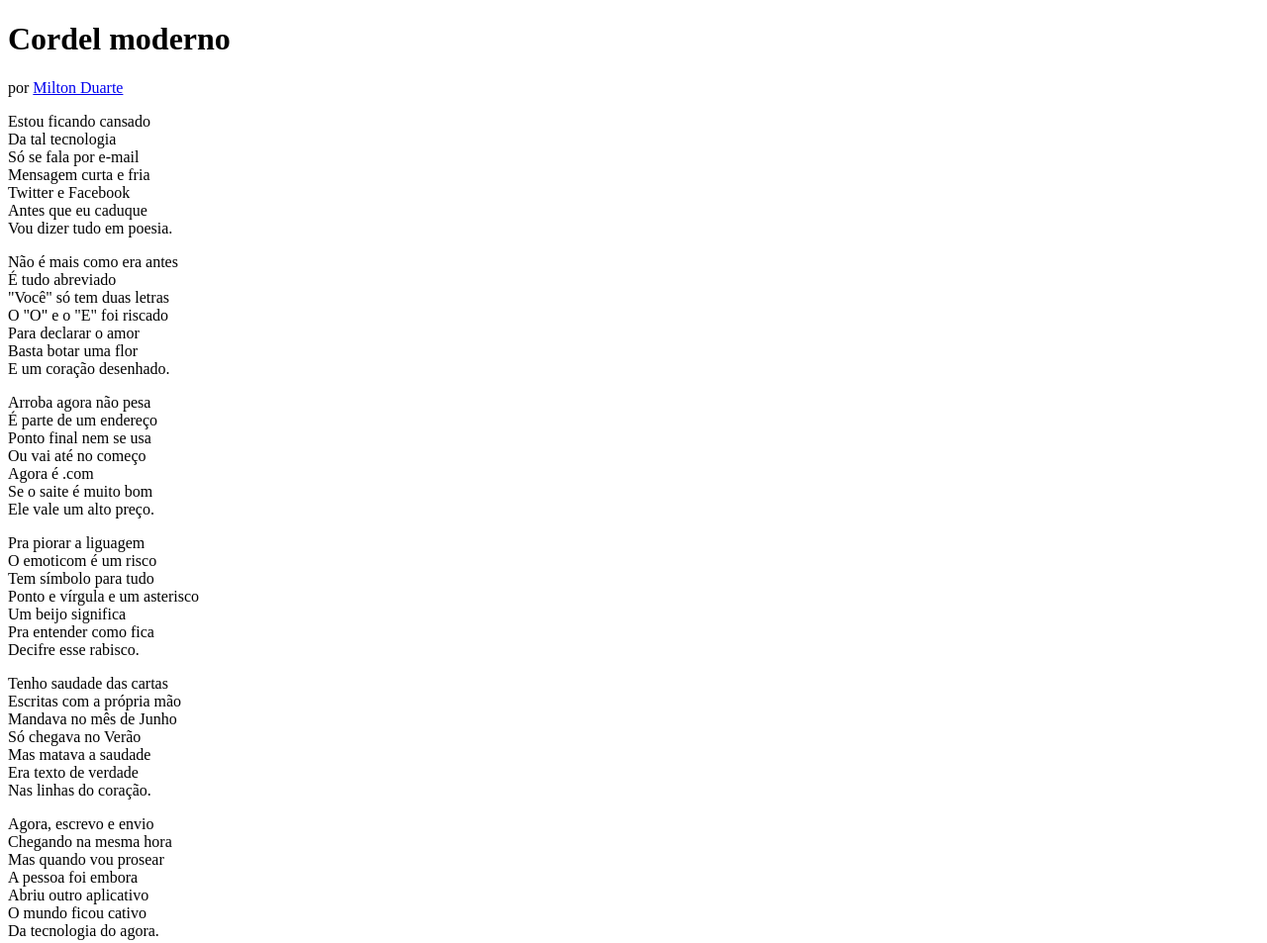
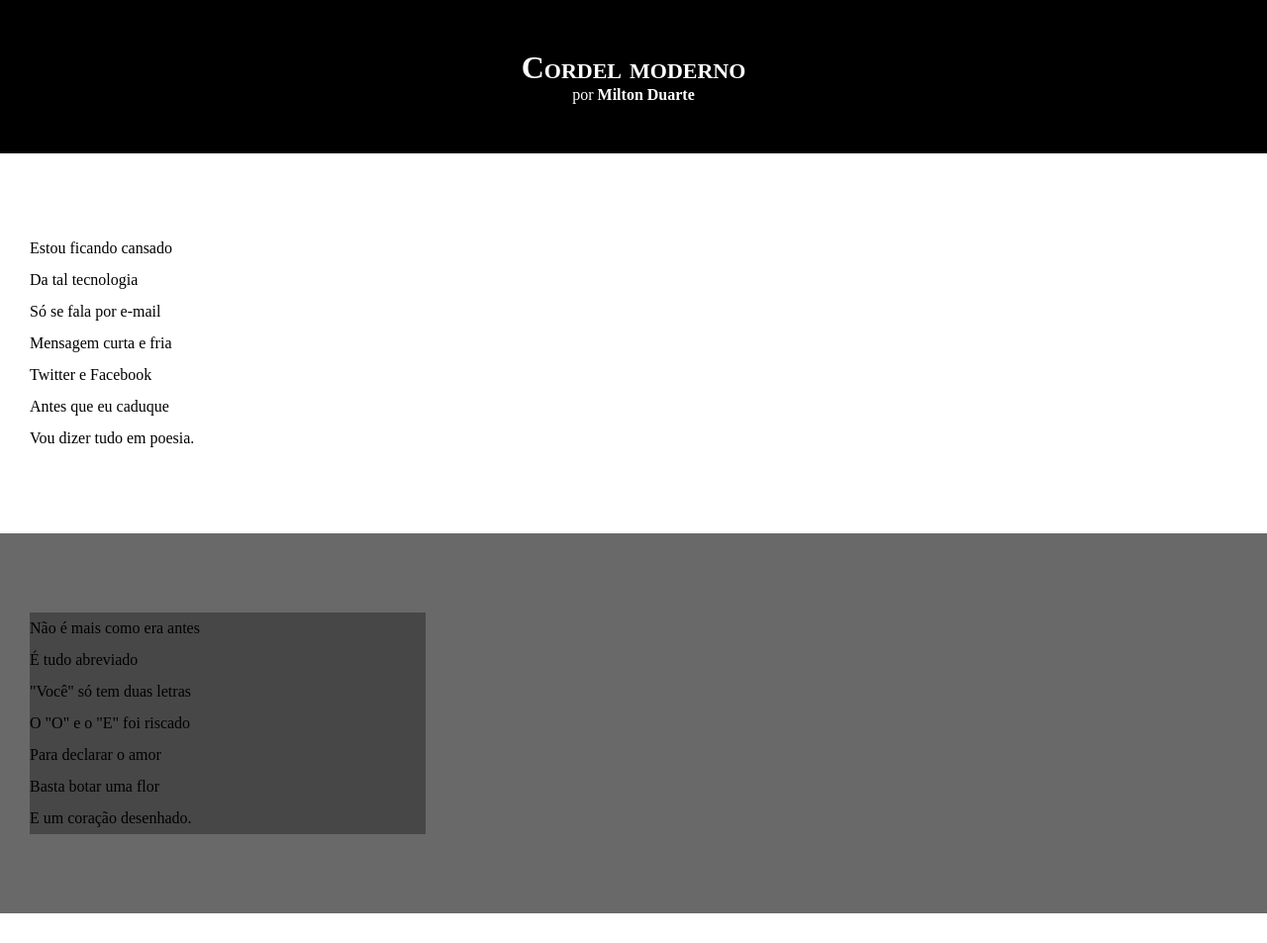
Before and after one commit to flavitoss/projeto-cordel, a plain HTML site: page index.html in a window 1280 px wide. Shown: the top 953 px of the page at 99% size. Drawn offline with Linux system fonts and the light colour scheme.

Commit message:
projeto atualizado

```diff
--- /dev/null
+++ b/estilos/style.css
@@ -0,0 +1,54 @@
+@charset "UTF-8";
+
+*{
+    margin: 0px;
+    padding: 0px;
+}
+html, body{
+    min-height: 100vh;
+    background-color: darkgrey;
+}
+header{
+    background-color: black;
+    color: white;
+    text-align: center;
+
+}
+header > h1{
+    padding-top: 50px;
+    font-variant: small-caps;
+
+}
+header > p{
+    padding-bottom: 50px;
+}
+a{
+    color: white;
+    text-decoration: none;
+    font-weight: bolder;
+}
+a:hover{
+    text-decoration: underline;
+}
+section{
+    padding-top: 10vh;
+    padding-bottom: 10vh;
+    line-height: 2em;
+    padding-left: 30px;
+
+}
+section.standard{
+    background-color: white;
+    color: black;
+}
+section.special{
+    background-color: rgba(53, 52, 52, 0.541);
+}
+section.special > p{
+    background-color: rgba(0, 0, 0, 0.329);
+    width: 400px;
+}
+footer{background-color: black;
+color: white;
+text-align: center;
+padding: 10px;}
--- a/index.html
+++ b/index.html
@@ -4,6 +4,7 @@
     <meta charset="UTF-8">
     <meta http-equiv="X-UA-Compatible" content="IE=edge">
     <meta name="viewport" content="width=device-width, initial-scale=1.0">
+    <link rel="stylesheet" href="estilos/style.css">
     <title>Cordel moderno</title>
 </head>
 <body>
@@ -12,7 +13,7 @@
         <p>por <a href=" https://www.recantodasletras.com.br/poesias/3186743" target="_blank" rel="external">Milton Duarte</a></p>
 
     </header>
-        <section>
+        <section class="standard">
             <p>
                 Estou ficando cansado <br>
                     Da tal tecnologia <br>
@@ -26,7 +27,7 @@
 
 
 
-    <section>
+    <section class="special">
         <p>
             Não é mais como era antes <br>
             É tudo abreviado <br>
@@ -40,7 +41,7 @@
 
 
 
-    <section>
+    <section class="standard">
 
             <p>
                 Arroba agora não pesa <br>
@@ -65,7 +66,7 @@
 
 
 
-    <section>
+    <section class="special">
         <p>
             Tenho saudade das cartas <br>
             Escritas com a própria mão <br>
@@ -79,7 +80,7 @@
 
 
 
-    <section>
+    <section class="standard">
         <p>
             Agora, escrevo e envio <br>
             Chegando na mesma hora <br>
```
